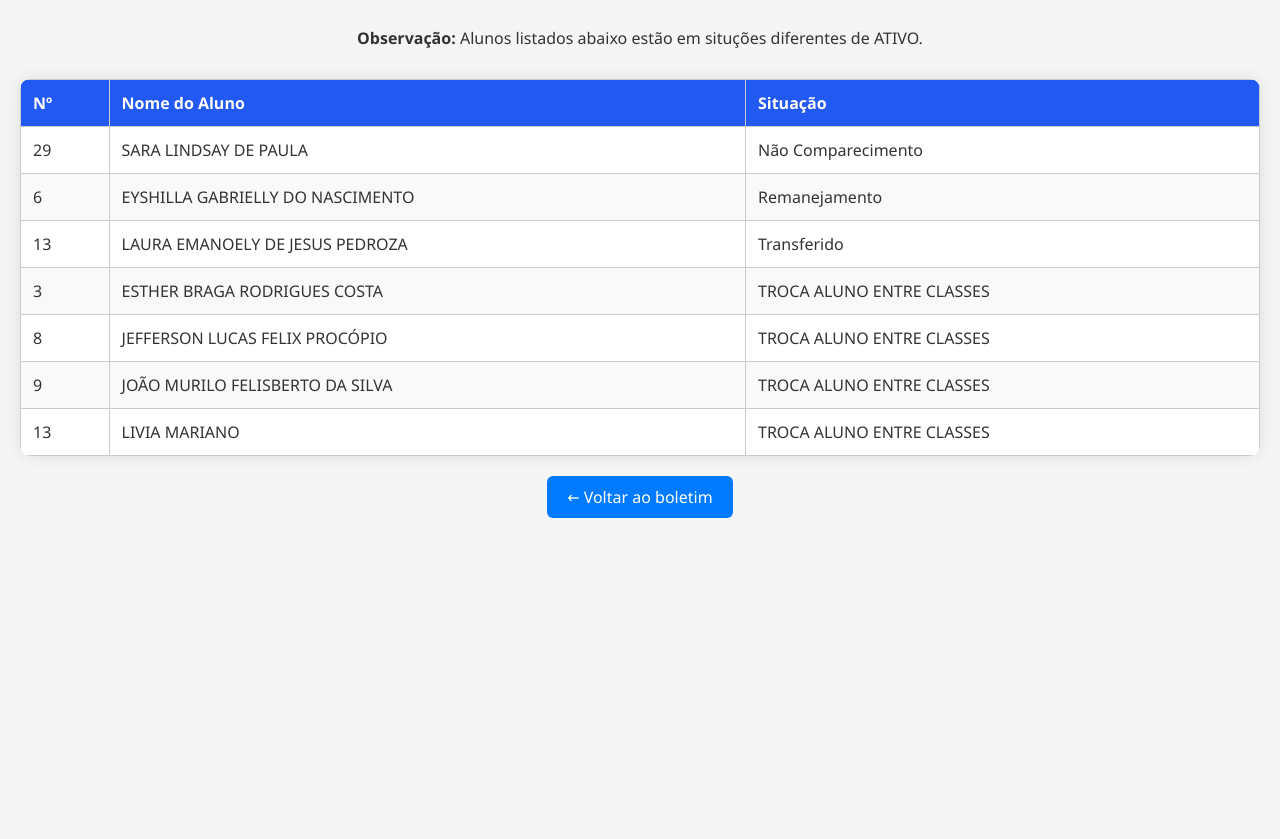
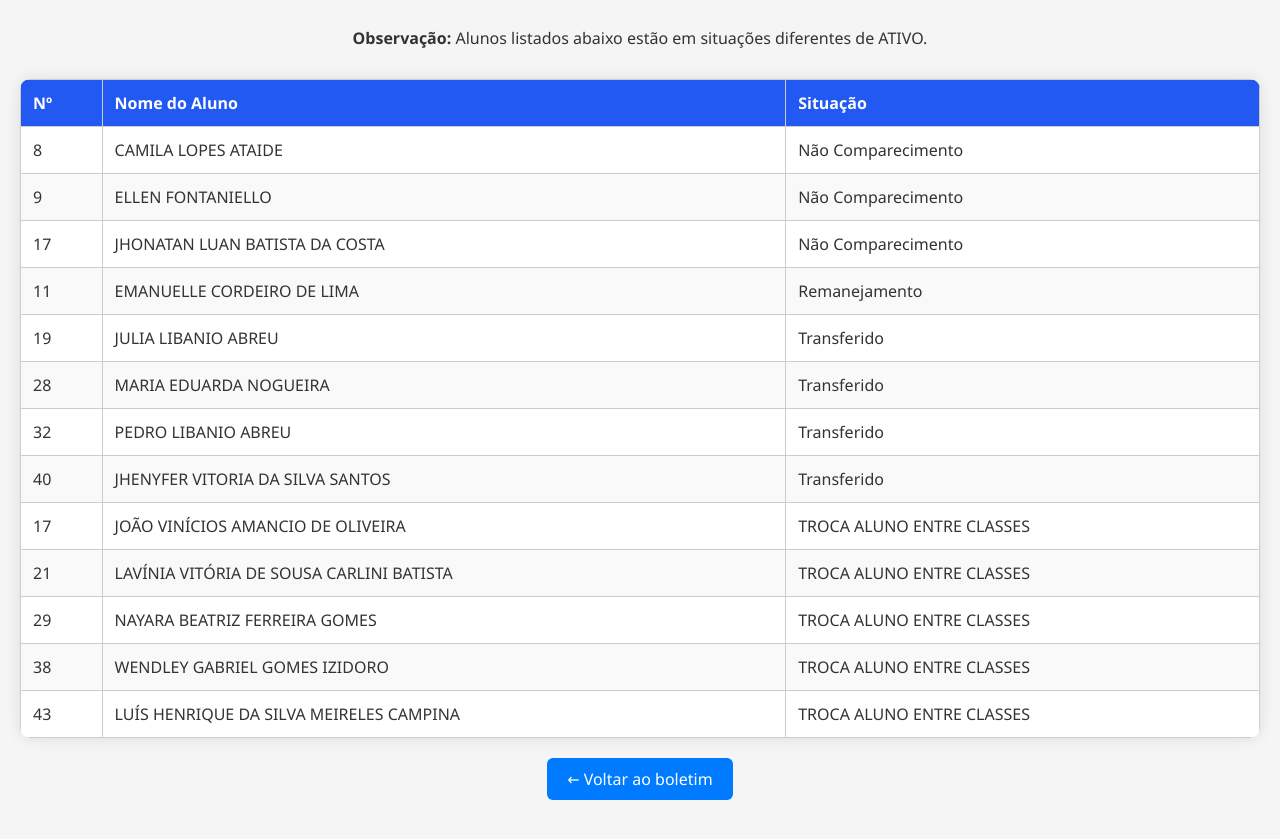
Before and after one commit to professorgaldino/8a, a plain HTML site: page outros.html in a window 1280 px wide. Shown: the part 87-926 px from the top of the page. Before the commit the page ends 800 px from the top, so only its background shows below. Drawn offline with Linux system fonts and the light colour scheme.

Commit message:
Update outros.html

```diff
--- a/outros.html
+++ b/outros.html
@@ -74,7 +74,7 @@
   <h1>Outras Situações</h1>
 
   <div class="info">
-    <p><strong>Observação:</strong> Alunos listados abaixo estão em situções diferentes de ATIVO. </p>
+    <p><strong>Observação:</strong> Alunos listados abaixo estão em situações diferentes de ATIVO. </p>
   </div>
 
   <table>
@@ -86,14 +86,19 @@
       </tr>
     </thead>
     <tbody>
-      <!-- 🔁 COLE SUAS LINHAS AQUI -->
-      <tr><td>29</td><td>SARA LINDSAY DE PAULA</td><td>Não Comparecimento</td></tr>
-      <tr><td>6</td><td>EYSHILLA GABRIELLY DO NASCIMENTO</td><td>Remanejamento</td></tr>
-      <tr><td>13</td><td>LAURA EMANOELY DE JESUS PEDROZA</td><td>Transferido</td></tr>
-      <tr><td>3</td><td>ESTHER BRAGA RODRIGUES COSTA</td><td>TROCA ALUNO ENTRE CLASSES</td></tr>
-      <tr><td>8</td><td>JEFFERSON LUCAS FELIX PROCÓPIO</td><td>TROCA ALUNO ENTRE CLASSES</td></tr>
-      <tr><td>9</td><td>JOÃO MURILO FELISBERTO DA SILVA</td><td>TROCA ALUNO ENTRE CLASSES</td></tr>
-      <tr><td>13</td><td>LIVIA MARIANO</td><td>TROCA ALUNO ENTRE CLASSES</td></tr>
+      <tr><td>8</td><td>CAMILA LOPES ATAIDE</td><td>Não Comparecimento</td></tr>
+      <tr><td>9</td><td>ELLEN FONTANIELLO</td><td>Não Comparecimento</td></tr>
+      <tr><td>17</td><td>JHONATAN LUAN BATISTA DA COSTA</td><td>Não Comparecimento</td></tr>
+      <tr><td>11</td><td>EMANUELLE CORDEIRO DE LIMA</td><td>Remanejamento</td></tr>
+      <tr><td>19</td><td>JULIA LIBANIO ABREU</td><td>Transferido</td></tr>
+      <tr><td>28</td><td>MARIA EDUARDA NOGUEIRA</td><td>Transferido</td></tr>
+      <tr><td>32</td><td>PEDRO LIBANIO ABREU</td><td>Transferido</td></tr>
+      <tr><td>40</td><td>JHENYFER VITORIA DA SILVA SANTOS</td><td>Transferido</td></tr>
+      <tr><td>17</td><td>JOÃO VINÍCIOS AMANCIO DE OLIVEIRA</td><td>TROCA ALUNO ENTRE CLASSES</td></tr>
+      <tr><td>21</td><td>LAVÍNIA VITÓRIA DE SOUSA CARLINI BATISTA</td><td>TROCA ALUNO ENTRE CLASSES</td></tr>
+      <tr><td>29</td><td>NAYARA BEATRIZ FERREIRA GOMES</td><td>TROCA ALUNO ENTRE CLASSES</td></tr>
+      <tr><td>38</td><td>WENDLEY GABRIEL GOMES IZIDORO</td><td>TROCA ALUNO ENTRE CLASSES</td></tr>
+      <tr><td>43</td><td>LUÍS HENRIQUE DA SILVA MEIRELES CAMPINA</td><td>TROCA ALUNO ENTRE CLASSES</td></tr>
     </tbody>
   </table>
 
```
